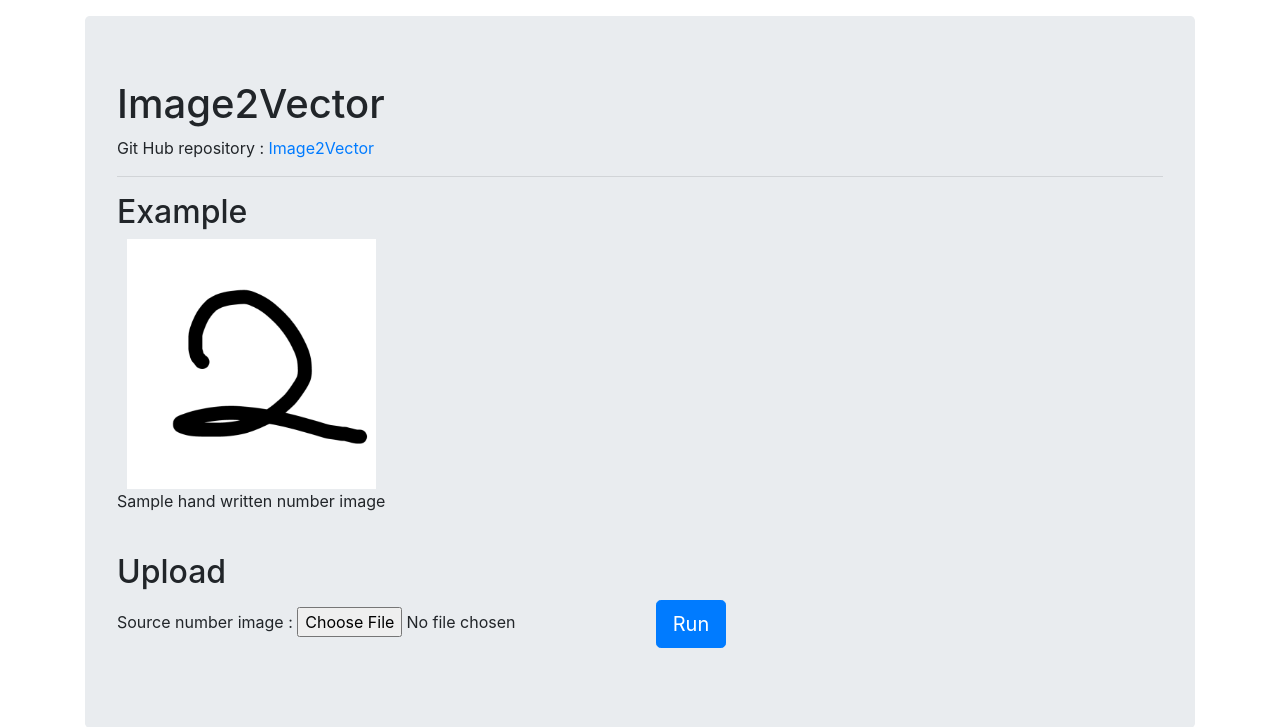
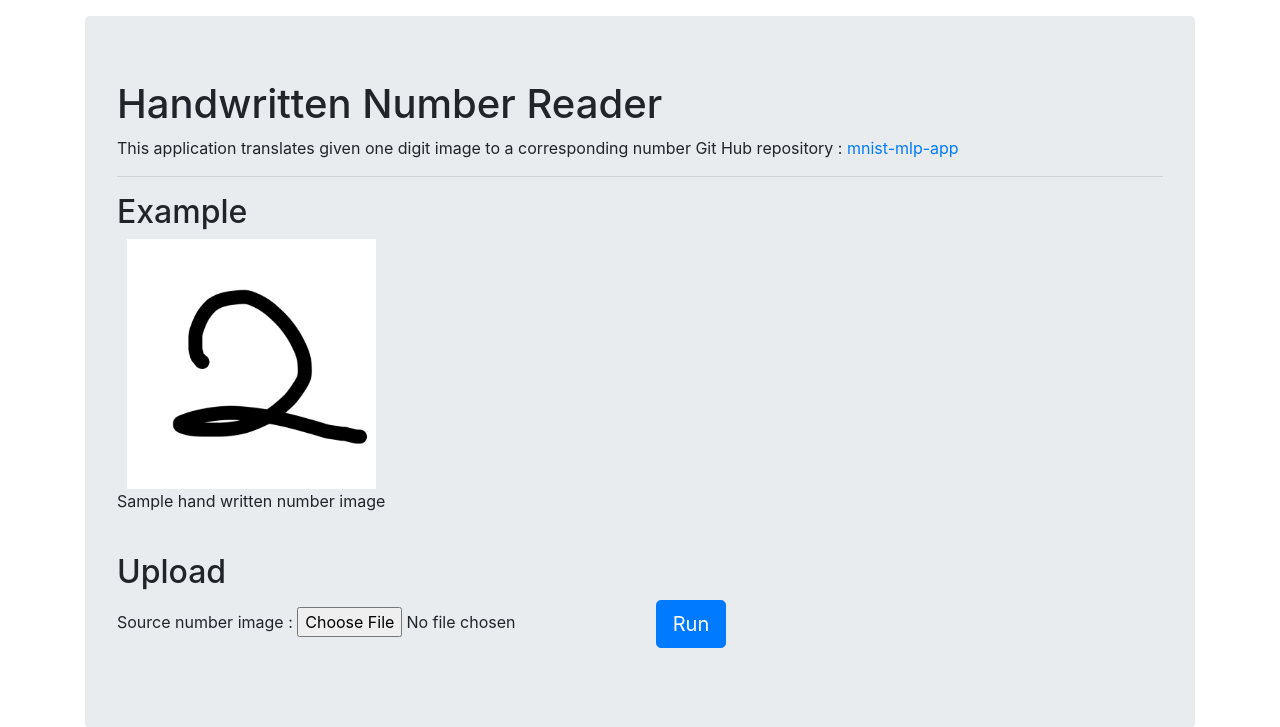
Before and after one commit to minsulee2/mnist-mlp-app, a Flask app: page / in a window 1280 px wide. Shown: the top 727 px of the page. Run offline with Flask 2, Linux system fonts and the light colour scheme; some libraries are stand-ins or nearby versions.

Commit message:
Simple updates

```diff
--- a/templates/index.html
+++ b/templates/index.html
@@ -26,8 +26,9 @@
         <div class = "container">
             <div class="jumbotron mt-3">
 
-                <h1>Image2Vector</h1>
-                <A>Git Hub repository : </A> <A href="https://github.com/minsulee2/image2vector"> Image2Vector</A>
+                <h1>Handwritten Number Reader</h1>
+                <A>This application translates given one digit image to a corresponding number</A>
+                <A>Git Hub repository : </A> <A href="https://github.com/minsulee2/mnist-mlp-app"> mnist-mlp-app</A>
                 <br>
                 <!-- Need to be updated! -->
                 <!-- <A>Testing API : </A> <A href="https://ainize.ai/woomurf/ainize-color-transfer"> on Ainize </A> -->
```
Also changed, not shown: README.md.
